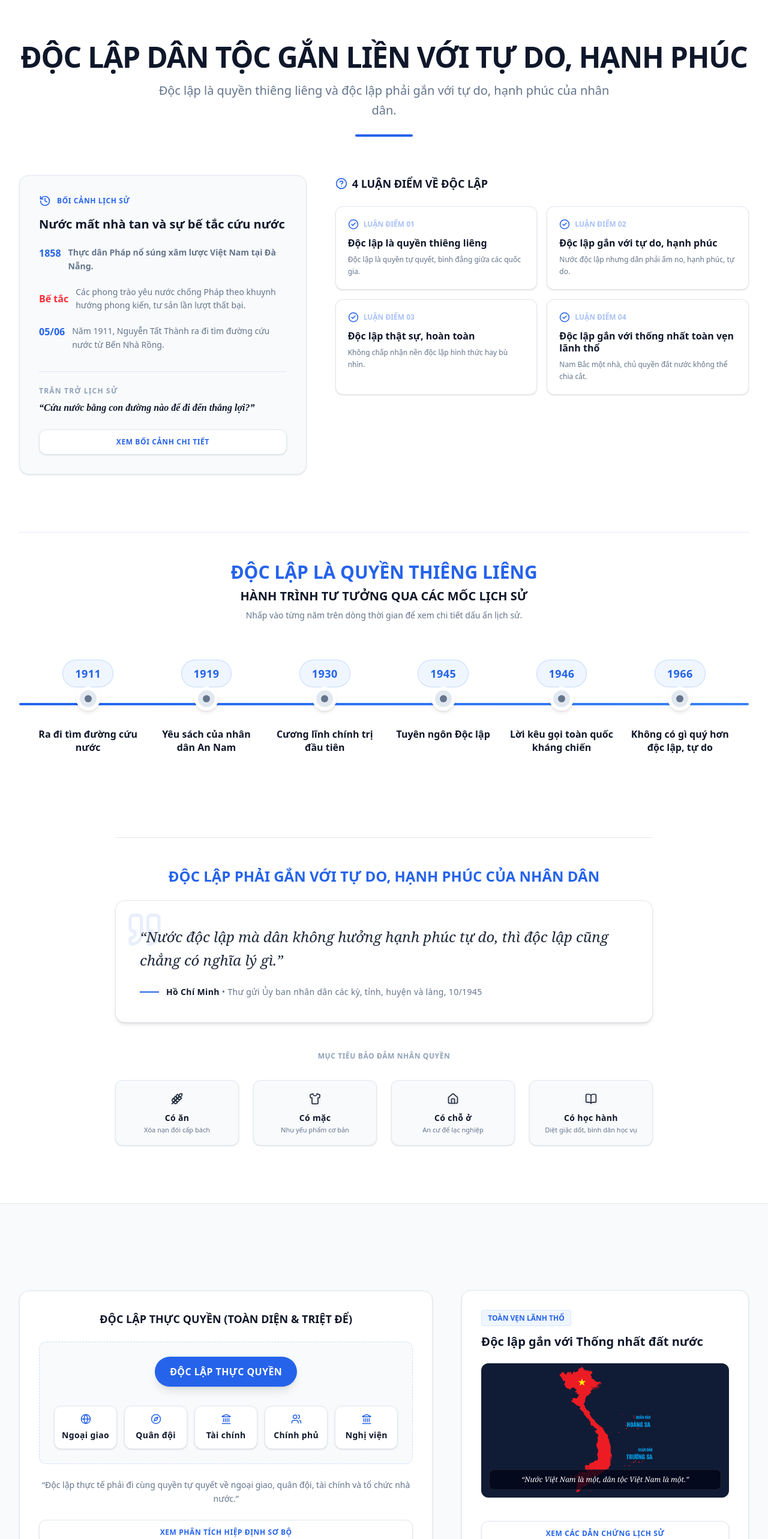
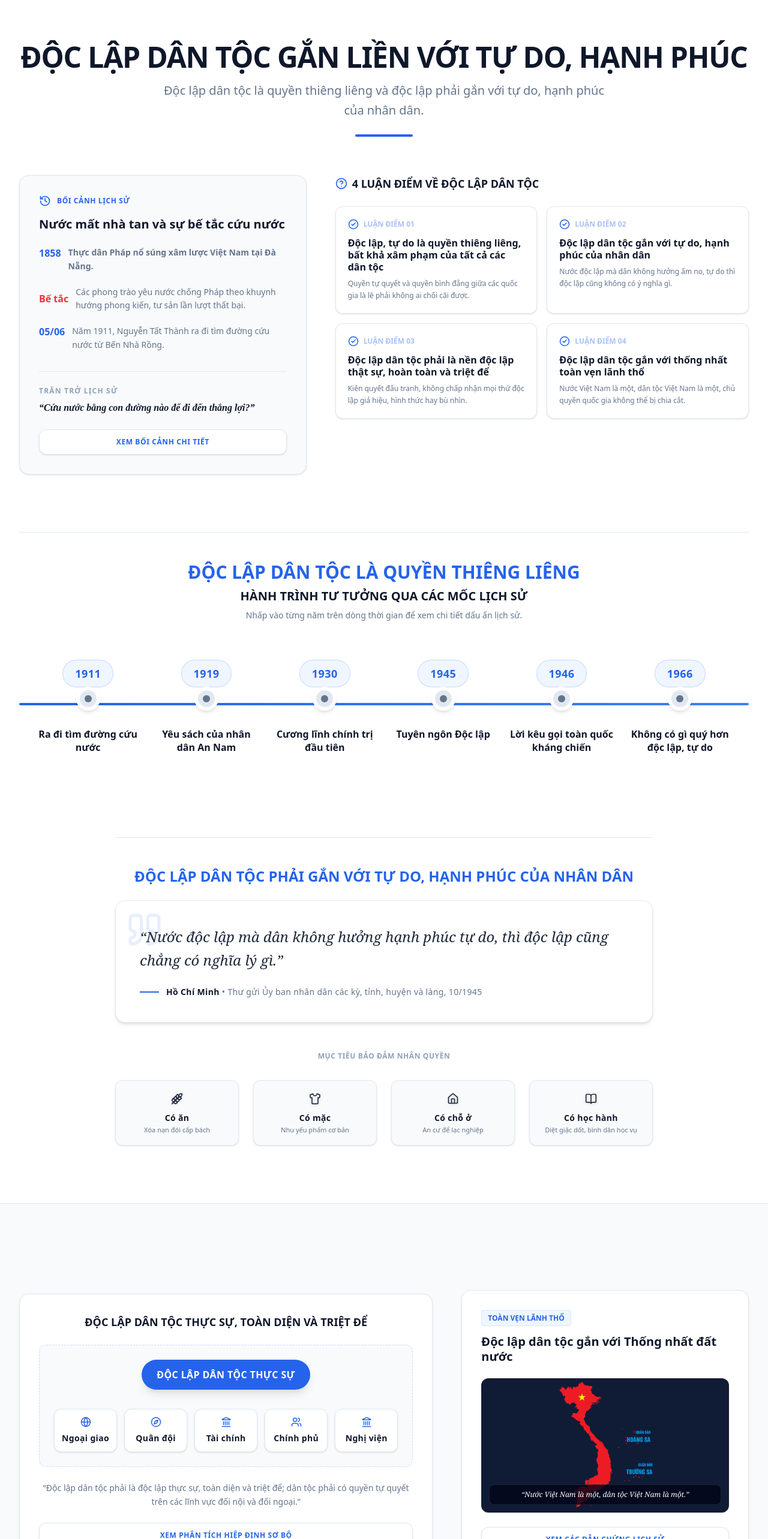
Before and after one commit to Tiffany-npmt/HCM202, a Next.js app: page / in a window 1280 px wide. Shown: the part 1920-4486 px from the top of the page at 60% size. Built offline with nearby package versions, Linux system fonts and the light colour scheme.

Commit message:
fix video

```diff
--- a/src/components/sections/Section01.tsx
+++ b/src/components/sections/Section01.tsx
@@ -41,7 +41,7 @@ export default function Section01() {
         {/* Section Header */}
         <SectionHeader
           title="ĐỘC LẬP DÂN TỘC GẮN LIỀN VỚI TỰ DO, HẠNH PHÚC"
-          subtitle="Độc lập là quyền thiêng liêng và độc lập phải gắn với tự do, hạnh phúc của nhân dân."
+          subtitle="Độc lập dân tộc là quyền thiêng liêng và độc lập phải gắn với tự do, hạnh phúc của nhân dân."
         />
 
         {/* 1.1 Historical Context Block */}
@@ -106,15 +106,15 @@ export default function Section01() {
           <div className="lg:col-span-7 flex flex-col gap-6">
             <h3 className="text-lg font-bold text-dark-navy flex items-center gap-2">
               <HelpCircle className="w-5 h-5 text-primary-blue" />
-              <span>4 LUẬN ĐIỂM VỀ ĐỘC LẬP</span>
+              <span>4 LUẬN ĐIỂM VỀ ĐỘC LẬP DÂN TỘC</span>
             </h3>
 
             <div className="grid grid-cols-1 sm:grid-cols-2 gap-4">
               {[
-                { num: "01", title: "Độc lập là quyền thiêng liêng", desc: "Độc lập là quyền tự quyết, bình đẳng giữa các quốc gia." },
-                { num: "02", title: "Độc lập gắn với tự do, hạnh phúc", desc: "Nước độc lập nhưng dân phải ấm no, hạnh phúc, tự do." },
-                { num: "03", title: "Độc lập thật sự, hoàn toàn", desc: "Không chấp nhận nền độc lập hình thức hay bù nhìn." },
-                { num: "04", title: "Độc lập gắn với thống nhất toàn vẹn lãnh thổ", desc: "Nam Bắc một nhà, chủ quyền đất nước không thể chia cắt." }
+                { num: "01", title: "Độc lập, tự do là quyền thiêng liêng, bất khả xâm phạm của tất cả các dân tộc", desc: "Quyền tự quyết và quyền bình đẳng giữa các quốc gia là lẽ phải không ai chối cãi được." },
+                { num: "02", title: "Độc lập dân tộc gắn với tự do, hạnh phúc của nhân dân", desc: "Nước độc lập mà dân không hưởng ấm no, tự do thì độc lập cũng không có ý nghĩa gì." },
+                { num: "03", title: "Độc lập dân tộc phải là nền độc lập thật sự, hoàn toàn và triệt để", desc: "Kiên quyết đấu tranh, không chấp nhận mọi thứ độc lập giả hiệu, hình thức hay bù nhìn." },
+                { num: "04", title: "Độc lập dân tộc gắn với thống nhất toàn vẹn lãnh thổ", desc: " Nước Việt Nam là một, dân tộc Việt Nam là một, chủ quyền quốc gia không thể bị chia cắt." }
               ].map((card) => (
                 <motion.div
                   key={card.num}
@@ -140,7 +140,7 @@ export default function Section01() {
         {/* 1.2 Interactive Milestones Timeline */}
         <div className="mt-16 md:mt-24 pt-12 border-t border-border-light">
           <div className="text-center mb-8">
-            <h2 className="text-2xl md:text-3xl font-extrabold text-primary-blue mb-2">ĐỘC LẬP LÀ QUYỀN THIÊNG LIÊNG</h2>
+            <h2 className="text-2xl md:text-3xl font-extrabold text-primary-blue mb-2">ĐỘC LẬP DÂN TỘC LÀ QUYỀN THIÊNG LIÊNG</h2>
             <h3 className="text-xl font-bold text-dark-navy">HÀNH TRÌNH TƯ TƯỞNG QUA CÁC MỐC LỊCH SỬ</h3>
             <p className="text-xs sm:text-sm text-muted-gray mt-2">Nhấp vào từng năm trên dòng thời gian để xem chi tiết dấu ấn lịch sử.</p>
           </div>
@@ -154,7 +154,7 @@ export default function Section01() {
         <div className="mt-16 md:mt-24 pt-12 border-t border-border-light max-w-4xl mx-auto">
           <div className="text-center mb-6">
             <h2 className="text-2xl md:text-2xl font-extrabold text-primary-blue">
-              ĐỘC LẬP PHẢI GẮN VỚI TỰ DO, HẠNH PHÚC CỦA NHÂN DÂN
+              ĐỘC LẬP DÂN TỘC PHẢI GẮN VỚI TỰ DO, HẠNH PHÚC CỦA NHÂN DÂN
             </h2>
           </div>
           <QuoteBlock
--- a/src/components/sections/Section02.tsx
+++ b/src/components/sections/Section02.tsx
@@ -37,7 +37,7 @@ export default function Section02() {
           {/* Left Panel: Infographic */}
           <div className="lg:col-span-7 bg-white border border-border-light rounded-2xl p-6 md:p-8 shadow-sm">
             <h3 className="text-lg font-bold text-dark-navy text-center mb-6">
-              ĐỘC LẬP THỰC QUYỀN (TOÀN DIỆN & TRIỆT ĐỂ)
+              ĐỘC LẬP DÂN TỘC THỰC SỰ, TOÀN DIỆN VÀ TRIỆT ĐỂ
             </h3>
 
             {/* Sơ đồ kết nối độc lập thực quyền */}
@@ -50,7 +50,7 @@ export default function Section02() {
                   whileHover={{ scale: 1.05 }}
                   className="bg-primary-blue text-white font-extrabold text-sm sm:text-base px-6 py-3 rounded-full shadow-lg border border-primary-blue/30 text-center tracking-wide"
                 >
-                  ĐỘC LẬP THỰC QUYỀN
+                  ĐỘC LẬP DÂN TỘC THỰC SỰ
                 </motion.div>
               </div>
 
@@ -78,7 +78,7 @@ export default function Section02() {
             </div>
 
             <p className="mt-6 text-sm text-muted-gray text-center leading-relaxed">
-              &ldquo;Độc lập thực tế phải đi cùng quyền tự quyết về ngoại giao, quân đội, tài chính và tổ chức nhà nước.&rdquo;
+              &ldquo;Độc lập dân tộc phải là độc lập thực sự, toàn diện và triệt để; dân tộc phải có quyền tự quyết trên các lĩnh vực đối nội và đối ngoại.&rdquo;
             </p>
 
             <button
@@ -96,7 +96,7 @@ export default function Section02() {
                 Toàn vẹn lãnh thổ
               </span>
               <h3 className="mt-4 text-xl font-bold text-dark-navy leading-tight">
-                Độc lập gắn với Thống nhất đất nước
+                Độc lập dân tộc gắn với Thống nhất đất nước
               </h3>
 
               {/* Vietnam map representation in simple stylized vector box */}
@@ -139,13 +139,6 @@ export default function Section02() {
 
           {/* Sequential Flow Component */}
           <FlowDiagram nodes={flowNodes} />
-
-          {/* Special Highlight Label */}
-          <div className="text-center mt-6">
-            <span className="inline-block bg-primary-blue text-white font-extrabold text-sm px-6 py-2.5 rounded-full shadow-md">
-              Học thuyết Hồ Chí Minh: &ldquo;Dân tộc trước hết, trên hết.&rdquo;
-            </span>
-          </div>
 
           <div className="max-w-md mx-auto mt-8">
             <button
--- a/src/components/sections/Section03.tsx
+++ b/src/components/sections/Section03.tsx
@@ -19,7 +19,7 @@ const networkNodes: NodeData[] = [
   { id: "tieu-tu-san", label: "Tiểu tư sản", description: "Tầng lớp yêu nước, có tinh thần dân tộc cao và dễ tiếp thu tư tưởng tiến bộ xã hội.", pos: "bottom-[-40px] left-[50%] translate-x-[-50%]" },
   { id: "trung-nong", label: "Trung nông", description: "Lực lượng trung gian nông thôn cần được giáo dục, lôi kéo tham gia vào khối liên minh công nông.", pos: "bottom-[30px] left-[10px]" },
   { id: "tu-san-dan-toc", label: "Tư sản dân tộc", description: "Có tinh thần yêu nước chống đế quốc nhưng lập trường giai cấp không kiên định, cần được tập hợp hoặc trung lập.", pos: "top-[10px] left-[10px]" },
-  { id: "yeu-nuoc", label: "Người yêu nước", description: "Tất cả các cá nhân, nhân sĩ và kiều bào có tấm lòng hướng về sự tự do độc lập của Tổ quốc.", pos: "top-[-20px] right-[30%] translate-x-[50%]" }
+  { id: "yeu-nuoc", label: "Người yêu nước & Kiều bào nước ngoài", description: "Tất cả các cá nhân, nhân sĩ và kiều bào có tấm lòng hướng về sự tự do độc lập của Tổ quốc.", pos: "top-[-20px] right-[30%] translate-x-[50%]" }
 ];
 
 export default function Section03() {
```
Also changed, not shown: 1 other file (tests, documents, lock files or other folders).
